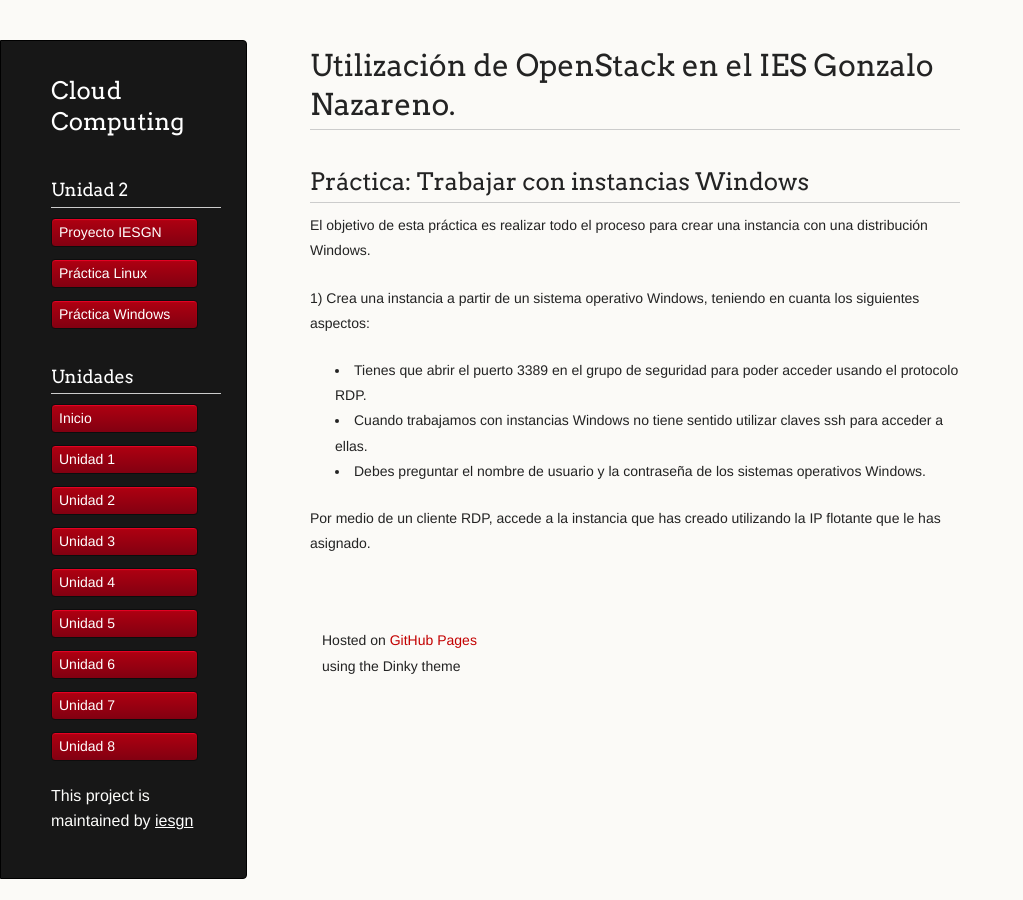
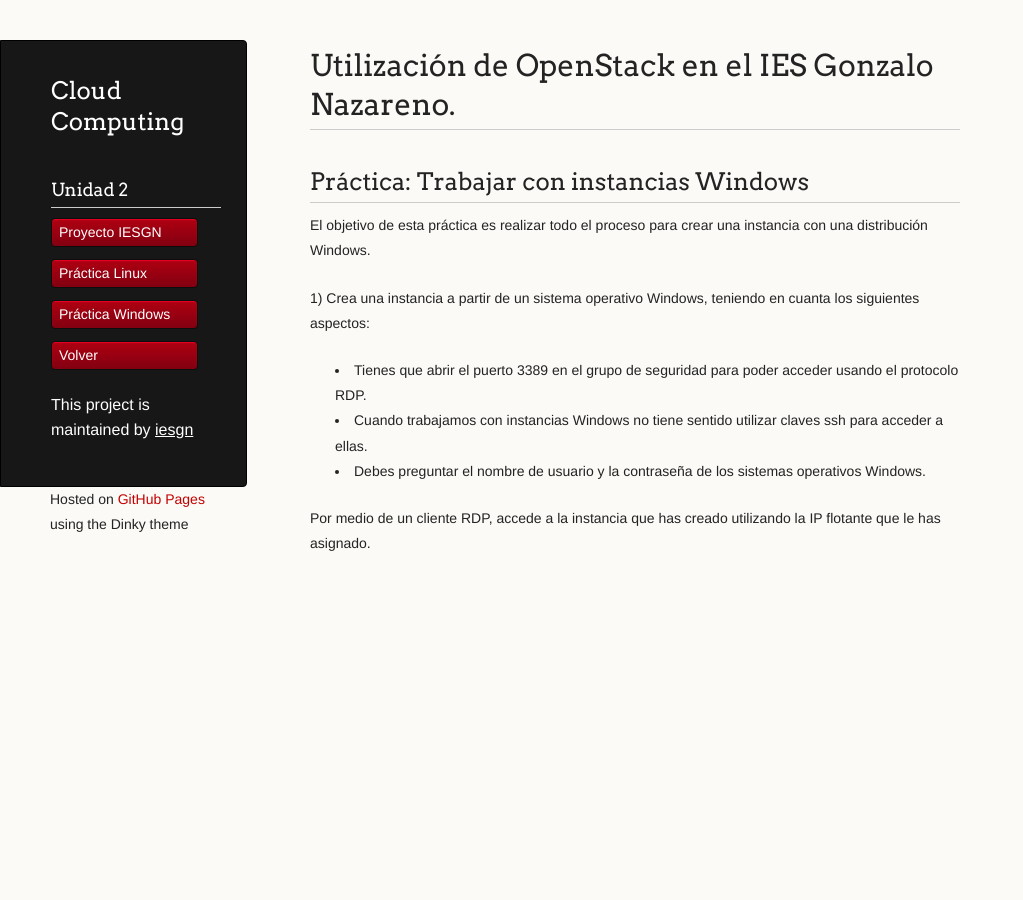
Before and after one commit to iesgn/cloud, a Jekyll site: the page built from curso/u2/practica_windows.md, in a window 1280 px wide. Shown: the whole page, without its empty margins (0-1023 px from the left). Built offline with Jekyll 4.4.1, drawn with Linux system fonts in a browser that asks for light colours.

Commit message:
Modificación menú

```diff
--- a/_data/menu.yml
+++ b/_data/menu.yml
@@ -18,10 +18,14 @@
      url: http://iesgn.github.io/cloud/curso/u2/practica_linux
    - name: Práctica Windows
      url: http://iesgn.github.io/cloud/curso/u2/practica_windows
+   - name: Volver
+     url: http://iesgn.github.io/cloud
 - nombre: Unidad 3
   items:
    - name: Instalación
      url: http://iesgn.github.io/cloud/curso/u3
+   - name: Volver
+     url: http://iesgn.github.io/cloud
 - nombre: Unidad 4
   items:
    - name: Volver
--- a/curso/u2/practica_windows.md
+++ b/curso/u2/practica_windows.md
@@ -3,7 +3,6 @@ layout: blog
 tittle: Utilización de OpenStack en el IES Gonzalo Nazareno.
 menu:
   - Unidad 2
-  - Unidades
 ---
 ## Práctica: Trabajar con instancias Windows
 
```
Also changed, not shown: curso/u2/index.md (+0 -1 lines), curso/u2/practica_linux.md (+0 -1 lines), curso/u3/index.md (+0 -1 lines).
